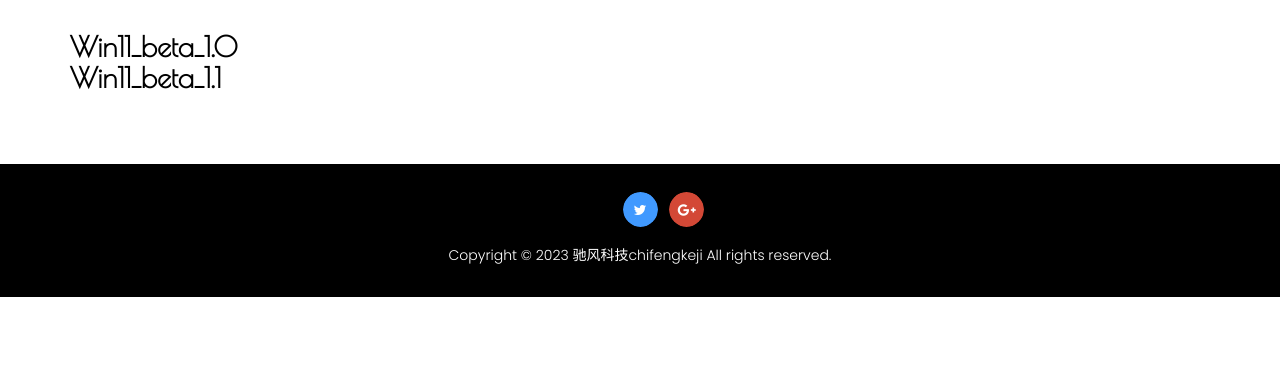
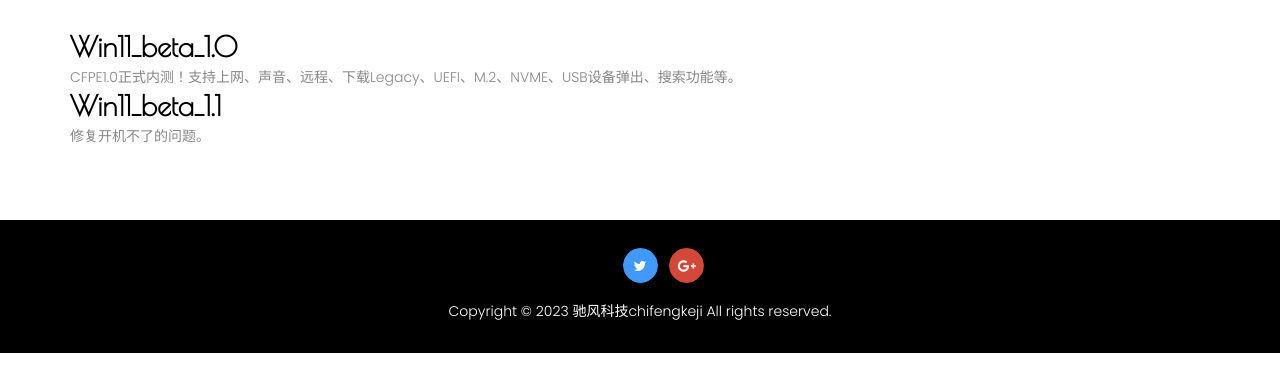
Before and after one commit to cfkj1/cfkj1.github.io, a plain HTML site: page peupdatehistory.html in a window 1280 px wide. Shown: the part 356-748 px from the top of the page. Drawn offline with nearby package versions, Linux system fonts and the light colour scheme.

Commit message:
Update peupdatehistory.html

```diff
--- a/peupdatehistory.html
+++ b/peupdatehistory.html
@@ -96,10 +96,10 @@
       <h3 class="title">更新历史</h3>
 	  <div class="about_main">
 		        <h4>Win11_beta_1.0</h4>
-			    <P>
+			    <P>CFPE1.0正式内测！支持上网、声音、远程、下载Legacy、UEFI、M.2、NVME、USB设备弹出、搜索功能等。
 			    </P>
 		        <h4>Win11_beta_1.1</h4>
-			    <P>
+			    <P>修复开机不了的问题。
                             </P>
 		  </div>
 		  <div class="clearfix"></div>
```
